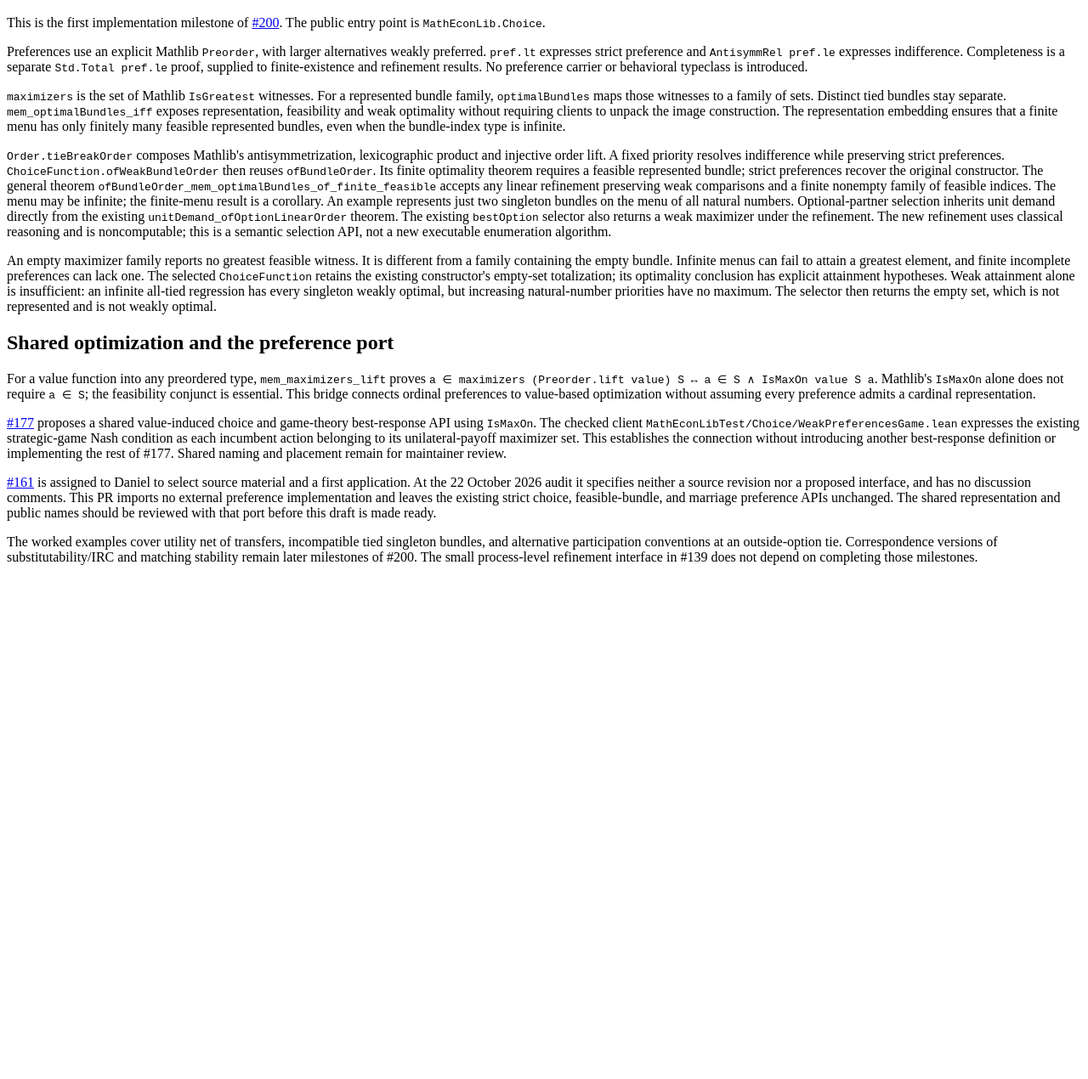
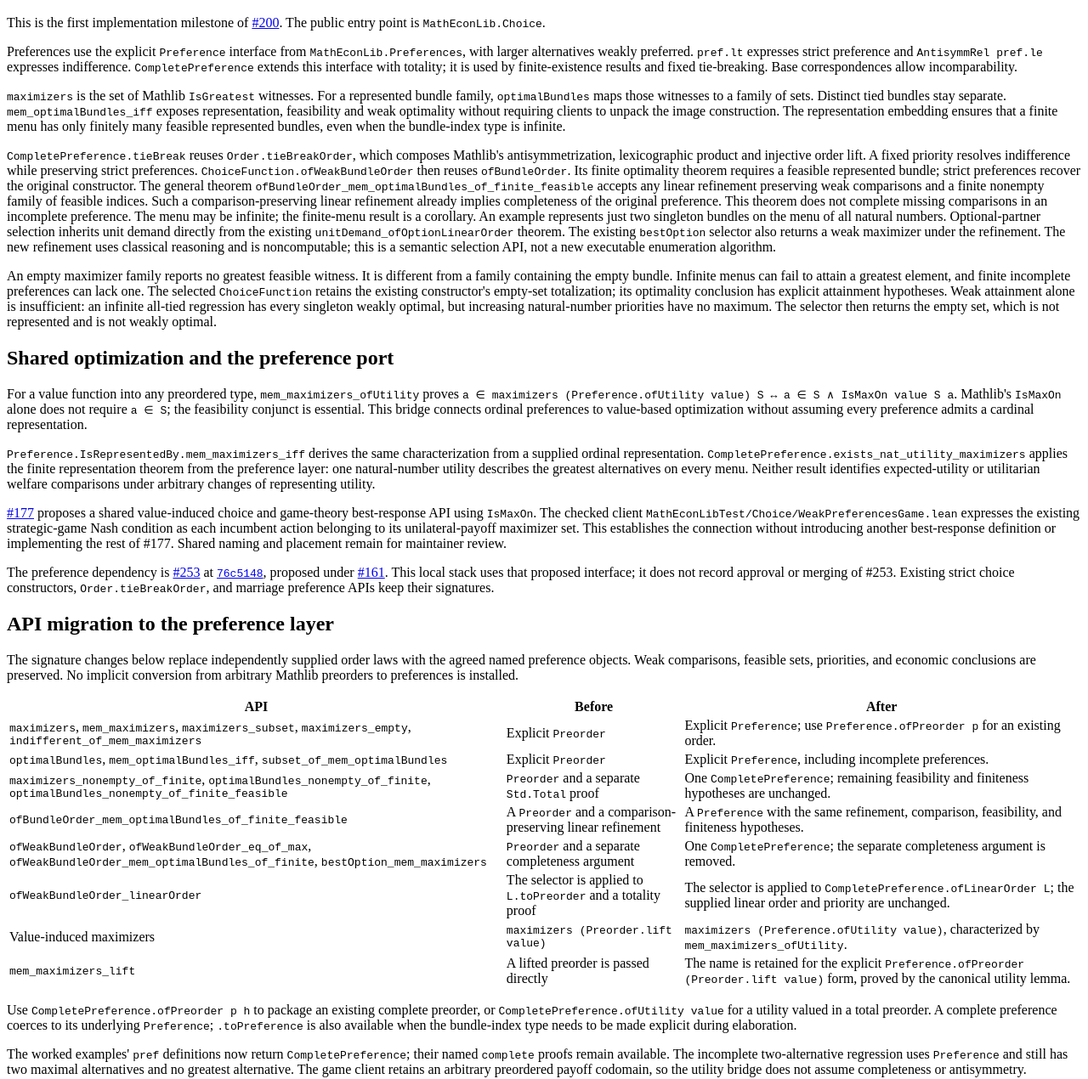
Before and after one commit to matheconlib/matheconlib, an Eleventy site: page docs/WeakPreferenceChoice.md in a window 1280 px wide. Shown: the part 48-1318 px from the top of the page at 85% size. Before the commit the page ends 800 px from the top, so only its background shows below. Built offline with nearby package versions, Linux system fonts and the light colour scheme; Eleventy itself is replaced by a stand-in of ours; files that its build step writes are made by us from their sources.

Commit message:
refactor(choice): adopt Preference and CompletePreference
Migrate the shared maximizer and bundle-choice API to the preference layer
proposed in PR #253 at 76c5148, retaining incomplete correspondences and using
CompletePreference for finite existence and fixed tie-breaking. The local
stack is rebased onto that pin with the existing Lean 4.35 adaptations retained.

Add the preference-facing tieBreak wrapper and compose the existing ordinal
representation results with shared maximizers. Preserve the strict order and
marriage APIs and all existing choice declaration names.

API changes: Preorder arguments become Preference; order-plus-totality pairs
become CompletePreference. Use mem_maximizers_ofUtility for utility-induced
choice. Retain mem_maximizers_lift with an explicit ofPreorder conversion.
Document the complete mapping in docs/WeakPreferenceChoice.md and adapt the
worked examples and public-import clients without changing their economics.

Validate with the full build (9,236 jobs), import/header checks, Lean/leanck
diagnostics, migration and child-bridge clients, three rejection controls,
and the full proof-integrity audit. Warning counts remain unchanged at 121.

```diff
--- a/docs/WeakPreferenceChoice.md
+++ b/docs/WeakPreferenceChoice.md
@@ -3,10 +3,10 @@
 This is the first implementation milestone of [#200](https://github.com/matheconlib/matheconlib/issues/200).
 The public entry point is `MathEconLib.Choice`.
 
-Preferences use an explicit Mathlib `Preorder`, with larger alternatives weakly preferred.
-`pref.lt` expresses strict preference and `AntisymmRel pref.le` expresses indifference.
-Completeness is a separate `Std.Total pref.le` proof, supplied to finite-existence and
-refinement results. No preference carrier or behavioral typeclass is introduced.
+Preferences use the explicit `Preference` interface from `MathEconLib.Preferences`, with larger
+alternatives weakly preferred. `pref.lt` expresses strict preference and `AntisymmRel pref.le`
+expresses indifference. `CompletePreference` extends this interface with totality; it is used
+by finite-existence results and fixed tie-breaking. Base correspondences allow incomparability.
 
 `maximizers` is the set of Mathlib `IsGreatest` witnesses. For a represented bundle family,
 `optimalBundles` maps those witnesses to a family of sets. Distinct tied bundles stay separate.
@@ -15,12 +15,15 @@ requiring clients to unpack the image construction.
 The representation embedding ensures that a finite menu has only finitely many feasible
 represented bundles, even when the bundle-index type is infinite.
 
-`Order.tieBreakOrder` composes Mathlib's antisymmetrization, lexicographic product and injective
-order lift. A fixed priority resolves indifference while preserving strict preferences.
+`CompletePreference.tieBreak` reuses `Order.tieBreakOrder`, which composes Mathlib's
+antisymmetrization, lexicographic product and injective order lift. A fixed priority resolves
+indifference while preserving strict preferences.
 `ChoiceFunction.ofWeakBundleOrder` then reuses `ofBundleOrder`. Its finite optimality theorem
 requires a feasible represented bundle; strict preferences recover the original constructor.
 The general theorem `ofBundleOrder_mem_optimalBundles_of_finite_feasible` accepts any linear
 refinement preserving weak comparisons and a finite nonempty family of feasible indices.
+Such a comparison-preserving linear refinement already implies completeness of the original
+preference. This theorem does not complete missing comparisons in an incomplete preference.
 The menu may be infinite; the finite-menu result is a corollary. An example represents just
 two singleton bundles on the menu of all natural numbers. Optional-partner selection inherits
 unit demand directly from the existing `unitDemand_ofOptionLinearOrder` theorem.
@@ -38,11 +41,17 @@ selector then returns the empty set, which is not represented and is not weakly
 
 ## Shared optimization and the preference port
 
-For a value function into any preordered type, `mem_maximizers_lift` proves
-`a ∈ maximizers (Preorder.lift value) S ↔ a ∈ S ∧ IsMaxOn value S a`.
+For a value function into any preordered type, `mem_maximizers_ofUtility` proves
+`a ∈ maximizers (Preference.ofUtility value) S ↔ a ∈ S ∧ IsMaxOn value S a`.
 Mathlib's `IsMaxOn` alone does not require `a ∈ S`; the feasibility conjunct is essential.
 This bridge connects ordinal preferences to value-based optimization without assuming every
 preference admits a cardinal representation.
+
+`Preference.IsRepresentedBy.mem_maximizers_iff` derives the same characterization from a supplied
+ordinal representation. `CompletePreference.exists_nat_utility_maximizers` applies the finite
+representation theorem from the preference layer: one natural-number utility describes the
+greatest alternatives on every menu. Neither result identifies expected-utility or utilitarian
+welfare comparisons under arbitrary changes of representing utility.
 
 [#177](https://github.com/matheconlib/matheconlib/issues/177) proposes a shared value-induced
 choice and game-theory best-response API using `IsMaxOn`. The checked client
@@ -51,12 +60,38 @@ condition as each incumbent action belonging to its unilateral-payoff maximizer
 This establishes the connection without introducing another best-response definition or
 implementing the rest of #177. Shared naming and placement remain for maintainer review.
 
-[#161](https://github.com/matheconlib/matheconlib/issues/161) is assigned to Daniel to select
-source material and a first application. At the 22 October 2026 audit it specifies neither a
-source revision nor a proposed interface, and has no discussion comments. This PR imports no
-external preference implementation and leaves the existing strict choice, feasible-bundle,
-and marriage preference APIs unchanged. The shared representation and public names should be
-reviewed with that port before this draft is made ready.
+The preference dependency is [#253](https://github.com/matheconlib/matheconlib/pull/253) at
+[`76c5148`](https://github.com/matheconlib/matheconlib/commit/76c514848d5401b2586b0f88f1c19c46ee3c88c7),
+proposed under [#161](https://github.com/matheconlib/matheconlib/issues/161). This local stack uses
+that proposed interface; it does not record approval or merging of #253. Existing strict choice
+constructors, `Order.tieBreakOrder`, and marriage preference APIs keep their signatures.
+
+## API migration to the preference layer
+
+The signature changes below replace independently supplied order laws with the agreed named
+preference objects. Weak comparisons, feasible sets, priorities, and economic conclusions are
+preserved. No implicit conversion from arbitrary Mathlib preorders to preferences is installed.
+
+| API | Before | After |
+| --- | --- | --- |
+| `maximizers`, `mem_maximizers`, `maximizers_subset`, `maximizers_empty`, `indifferent_of_mem_maximizers` | Explicit `Preorder` | Explicit `Preference`; use `Preference.ofPreorder p` for an existing order. |
+| `optimalBundles`, `mem_optimalBundles_iff`, `subset_of_mem_optimalBundles` | Explicit `Preorder` | Explicit `Preference`, including incomplete preferences. |
+| `maximizers_nonempty_of_finite`, `optimalBundles_nonempty_of_finite`, `optimalBundles_nonempty_of_finite_feasible` | `Preorder` and a separate `Std.Total` proof | One `CompletePreference`; remaining feasibility and finiteness hypotheses are unchanged. |
+| `ofBundleOrder_mem_optimalBundles_of_finite_feasible` | A `Preorder` and a comparison-preserving linear refinement | A `Preference` with the same refinement, comparison, feasibility, and finiteness hypotheses. |
+| `ofWeakBundleOrder`, `ofWeakBundleOrder_eq_of_max`, `ofWeakBundleOrder_mem_optimalBundles_of_finite`, `bestOption_mem_maximizers` | `Preorder` and a separate completeness argument | One `CompletePreference`; the separate completeness argument is removed. |
+| `ofWeakBundleOrder_linearOrder` | The selector is applied to `L.toPreorder` and a totality proof | The selector is applied to `CompletePreference.ofLinearOrder L`; the supplied linear order and priority are unchanged. |
+| Value-induced maximizers | `maximizers (Preorder.lift value)` | `maximizers (Preference.ofUtility value)`, characterized by `mem_maximizers_ofUtility`. |
+| `mem_maximizers_lift` | A lifted preorder is passed directly | The name is retained for the explicit `Preference.ofPreorder (Preorder.lift value)` form, proved by the canonical utility lemma. |
+
+Use `CompletePreference.ofPreorder p h` to package an existing complete preorder, or
+`CompletePreference.ofUtility value` for a utility valued in a total preorder. A complete
+preference coerces to its underlying `Preference`; `.toPreference` is also available when the
+bundle-index type needs to be made explicit during elaboration.
+
+The worked examples' `pref` definitions now return `CompletePreference`; their named `complete`
+proofs remain available. The incomplete two-alternative regression uses `Preference` and still
+has two maximal alternatives and no greatest alternative. The game client retains an arbitrary
+preordered payoff codomain, so the utility bridge does not assume completeness or antisymmetry.
 
 The worked examples cover utility net of transfers, incompatible tied singleton bundles,
 and alternative participation conventions at an outside-option tie. Correspondence versions
```
Also changed, not shown: 9 other files.
